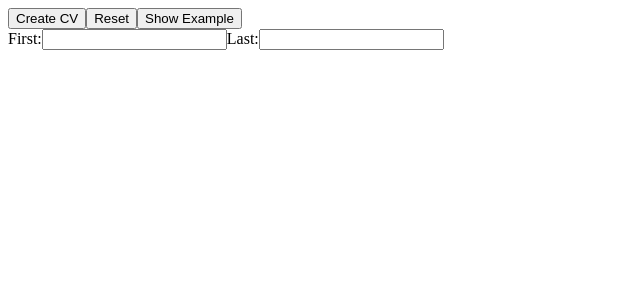
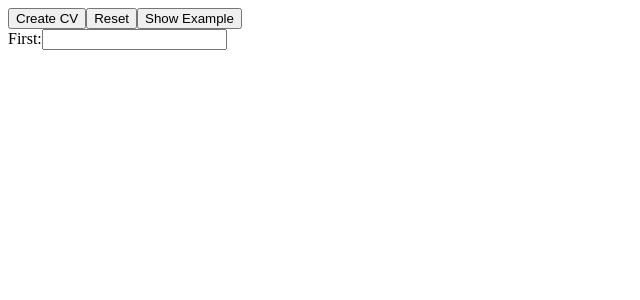
Before and after one commit to xincryptedx/cv-creator, a React (Vite) app: page / in a window 1280 px wide. Shown: the top 300 px of the page, without its empty margins (0-640 px from the left). Built offline with nearby package versions, Linux system fonts and the light colour scheme.

Commit message:
Import and add FormInput to section

```diff
--- a/src/components/BasicInfo.jsx
+++ b/src/components/BasicInfo.jsx
@@ -1,10 +1,13 @@
-function BasicInfo() {
+import FormInput from "./FormInput";
+
+function BasicInfo({ firstName }) {
   return (
     <section>
-      <label htmlFor="firstName">First:</label>
-      <input id="firstName" type="text" />
-      <label htmlFor="lastName">Last:</label>
-      <input id="lastName" type="text" />
+      <FormInput
+        labelFor="firstName"
+        labelText="First:"
+        inputValue={firstName}
+      ></FormInput>
     </section>
   );
 }
```
